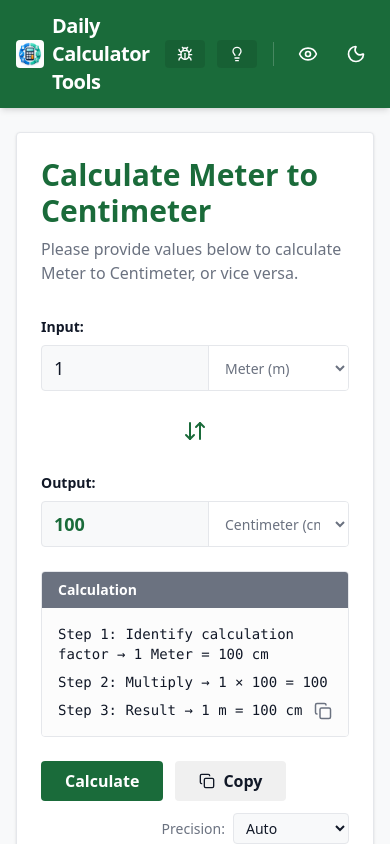
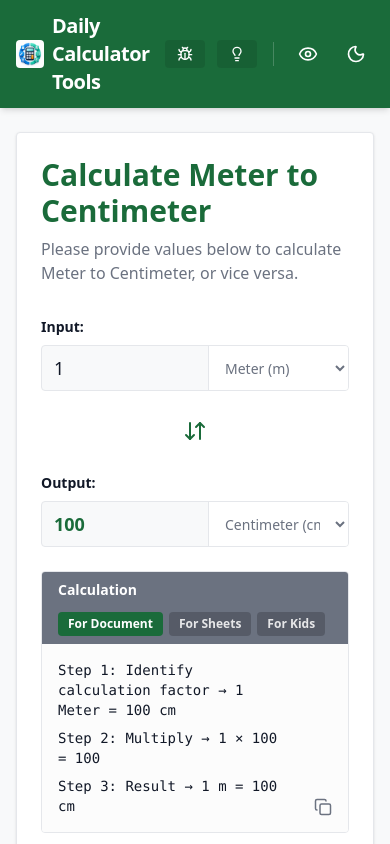
Before and after one commit to rhpshanks/DailyCalculatorTools, a React (Vite) app: page /convert/length-m-to-cm in a window 390 px wide. Shown: the top 844 px of the page. Built offline with nearby package versions, Linux system fonts and the light colour scheme.

Commit message:
feat: add calculation mode options (For Document, For Sheets, For Kids)

```diff
--- a/src/components/Converter.tsx
+++ b/src/components/Converter.tsx
@@ -39,8 +39,102 @@ export default function Converter() {
   const [fromVal, setFromVal] = useState('1');
   const [toVal, setToVal] = useState('');
   const [precision, setPrecision] = useState<number | 'auto'>('auto');
+  const [calcMode, setCalcMode] = useState<'doc' | 'sheets' | 'kids'>('doc');
   const [activeInput, setActiveInput] = useState<'from' | 'to'>('from');
   const [steps, setSteps] = useState<string[]>([]);
+
+  const renderStepsByMode = () => {
+    if (!fromUnit || !toUnit) return [];
+    const val = parseFloat(fromVal) || 0;
+
+    // For Document mode (standard steps)
+    if (calcMode === 'doc') {
+      return steps;
+    }
+
+    // For Sheets mode (spreadsheet formulas)
+    if (calcMode === 'sheets') {
+      const localSteps = [];
+      localSteps.push(`Spreadsheet Formula (assumes input value is in cell A1):`);
+
+      if (cat?.id === 'temperature') {
+        if (fromUnit.id === 'fahrenheit' && toUnit.id === 'celsius') {
+          localSteps.push(`=(A1 - 32) * 5/9`);
+        } else if (fromUnit.id === 'celsius' && toUnit.id === 'fahrenheit') {
+          localSteps.push(`=(A1 * 9/5) + 32`);
+        } else if (fromUnit.id === 'celsius' && toUnit.id === 'kelvin') {
+          localSteps.push(`=A1 + 273.15`);
+        } else if (fromUnit.id === 'kelvin' && toUnit.id === 'celsius') {
+          localSteps.push(`=A1 - 273.15`);
+        } else if (fromUnit.id === 'fahrenheit' && toUnit.id === 'kelvin') {
+          localSteps.push(`=(A1 - 32) * 5/9 + 273.15`);
+        } else if (fromUnit.id === 'kelvin' && toUnit.id === 'fahrenheit') {
+          localSteps.push(`=(A1 - 273.15) * 9/5 + 32`);
+        } else {
+          localSteps.push(`=CONVERT(A1, "${fromUnit.symbol}", "${toUnit.symbol}")`);
+        }
+      } else {
+        if (fromUnit.ratioToBase && toUnit.ratioToBase) {
+          const ratio = fromUnit.ratioToBase / toUnit.ratioToBase;
+          const ratioStr = ratio >= 1 || ratio < 0.0001 ? ratio.toString() : ratio.toFixed(6).replace(/\.?0+$/, '');
+          localSteps.push(`=A1 * ${ratioStr}`);
+        } else {
+          localSteps.push(`=CONVERT(A1, "${fromUnit.symbol}", "${toUnit.symbol}")`);
+        }
+      }
+      return localSteps;
+    }
+
+    // For Kids mode (fun, emoji-rich explanation)
+    if (calcMode === 'kids') {
+      const localSteps = [];
+      localSteps.push(`Let's solve it together! 🌟`);
+
+      if (fromUnit.id === toUnit.id) {
+        localSteps.push(`Look! Both units are ${fromUnit.name}. No math needed! 🎈`);
+        return localSteps;
+      }
+
+      if (cat?.id === 'temperature') {
+        localSteps.push(`Thermometer Fun! 🌡️`);
+        if (fromUnit.id === 'fahrenheit' && toUnit.id === 'celsius') {
+          localSteps.push(`1. Take our Fahrenheit value: ${val}°F`);
+          localSteps.push(`2. Subtract 32 first: ${val} - 32 = ${val - 32}`);
+          localSteps.push(`3. Multiply by 5 and divide by 9: (${val - 32}) × 5 ÷ 9 = ${formatForStep((val - 32) * 5/9)}°C`);
+          localSteps.push(`Ta-da! That is ${formatForStep((val - 32) * 5/9)}°C! ❄️`);
+        } else if (fromUnit.id === 'celsius' && toUnit.id === 'fahrenheit') {
+          localSteps.push(`1. Take our Celsius value: ${val}°C`);
+          localSteps.push(`2. Multiply by 9 and divide by 5: ${val} × 9 ÷ 5 = ${val * 1.8}`);
+          localSteps.push(`3. Add 32: ${val * 1.8} + 32 = ${formatForStep((val * 1.8) + 32)}°F`);
+          localSteps.push(`Ta-da! That is ${formatForStep((val * 1.8) + 32)}°F! 🔥`);
+        } else {
+          const res = convert(val, fromUnit, toUnit);
+          localSteps.push(`We convert ${val} ${fromUnit.symbol} to get ${formatForStep(res)} ${toUnit.symbol}! ✨`);
+        }
+      } else {
+        if (fromUnit.ratioToBase && toUnit.ratioToBase) {
+          const ratio = fromUnit.ratioToBase / toUnit.ratioToBase;
+          const res = val * ratio;
+          if (ratio > 1) {
+            localSteps.push(`1. One ${fromUnit.name} is bigger! It fits ${ratio >= 1 || ratio < 0.0001 ? ratio.toString() : ratio.toFixed(6).replace(/\.?0+$/, '')} ${toUnit.name}s inside! 📦`);
+            localSteps.push(`2. So we multiply: ${val} × ${ratio >= 1 || ratio < 0.0001 ? ratio.toString() : ratio.toFixed(6).replace(/\.?0+$/, '')} = ${formatForStep(res)}`);
+            localSteps.push(`Wow! That gives us ${formatForStep(res)} ${toUnit.name}s! 🌈`);
+          } else {
+            const invRatio = 1 / ratio;
+            localSteps.push(`1. One ${toUnit.name} is bigger! It fits ${invRatio >= 1 || invRatio < 0.0001 ? invRatio.toString() : invRatio.toFixed(6).replace(/\.?0+$/, '')} ${fromUnit.name}s inside! 📦`);
+            localSteps.push(`2. So we divide: ${val} ÷ ${invRatio >= 1 || invRatio < 0.0001 ? invRatio.toString() : invRatio.toFixed(6).replace(/\.?0+$/, '')} = ${formatForStep(res)}`);
+            localSteps.push(`Wow! That gives us ${formatForStep(res)} ${toUnit.name}s! 🌈`);
+          }
+        } else {
+          const res = convert(val, fromUnit, toUnit);
+          localSteps.push(`We do magic math to get ${formatForStep(res)} ${toUnit.symbol}! ⚡`);
+        }
+      }
+      return localSteps;
+    }
+
+    return [];
+  };
 
   // The actual conversion math
   const convert = (val: number, from: typeof fromUnit, to: typeof toUnit) => {
@@ -251,17 +345,32 @@ export default function Converter() {
         {/* Explanation Panel */}
         {steps.length > 0 && (typeof fromVal !== 'undefined' || typeof toVal !== 'undefined') && (fromVal !== '' || toVal !== '') && (
           <div className="border border-[var(--theme-border)] rounded overflow-hidden mb-6">
-            <div className="bg-[var(--theme-text-muted)] dark:bg-[#222233] px-4 py-2 flex justify-between items-center text-white">
+            <div className="bg-[var(--theme-text-muted)] dark:bg-[#222233] px-4 py-2 flex flex-col sm:flex-row justify-between sm:items-center text-white gap-3">
               <h3 className="font-bold text-sm">Calculation</h3>
+              <div className="flex gap-1.5 text-xs">
+                {(['doc', 'sheets', 'kids'] as const).map((mode) => (
+                  <button
+                    key={mode}
+                    onClick={() => setCalcMode(mode)}
+                    className={`px-2.5 py-1 rounded transition-colors font-semibold ${
+                      calcMode === mode
+                        ? 'bg-[var(--theme-primary)] text-white'
+                        : 'bg-black/20 text-white/85 hover:bg-black/30'
+                    }`}
+                  >
+                    {mode === 'doc' ? 'For Document' : mode === 'sheets' ? 'For Sheets' : 'For Kids'}
+                  </button>
+                ))}
+              </div>
             </div>
             <div className="bg-[#fcfcfc] dark:bg-[var(--theme-bg-panel)] p-4 relative" aria-live="polite">
-              <div className="space-y-2 font-mono text-sm text-[var(--theme-text-base)]">
-                {steps.map((step, idx) => (
+              <div className="space-y-2 font-mono text-sm text-[var(--theme-text-base)] pr-10">
+                {renderStepsByMode().map((step, idx) => (
                   <div key={idx}>{step}</div>
                 ))}
               </div>
               <button
-                onClick={() => navigator.clipboard.writeText(steps.join('\n'))}
+                onClick={() => navigator.clipboard.writeText(renderStepsByMode().join('\n'))}
                 className="absolute bottom-4 right-4 text-[var(--theme-text-muted)] hover:text-[var(--theme-primary)] mb-0"
                 title="Copy Steps"
               >
```
